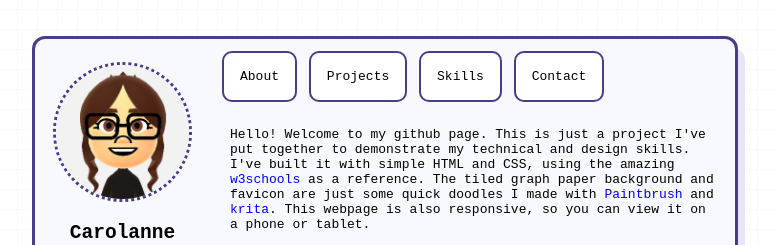
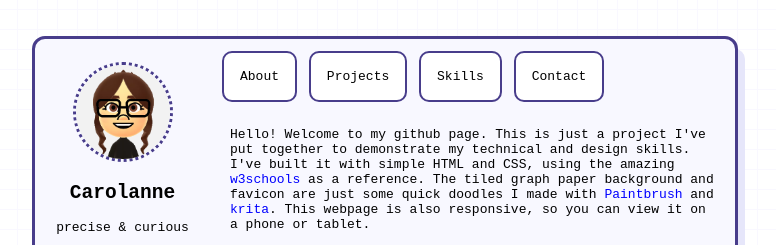
Before and after one commit to car0lanne/car0lanne.github.io, a plain HTML site: page index.html in a window 1280 px wide. Shown: the top 245 px of the page, without its empty margins (12-788 px from the left). Drawn offline with Linux system fonts and the light colour scheme.

Commit message:
Update index.html

```diff
--- a/index.html
+++ b/index.html
@@ -15,7 +15,7 @@
     <div class="left">
       <center>
 	<p>
-	  <img src="mii.png" style="width:90%; border: 3px dotted darkslateblue; border-radius: 50%;">
+	  <img src="mii.png" style="width:100px; border: 3px dotted darkslateblue; border-radius: 50%;">
 	</p>
 	<h2>Carolanne</h2>
 	<p>precise & curious</p>
```
